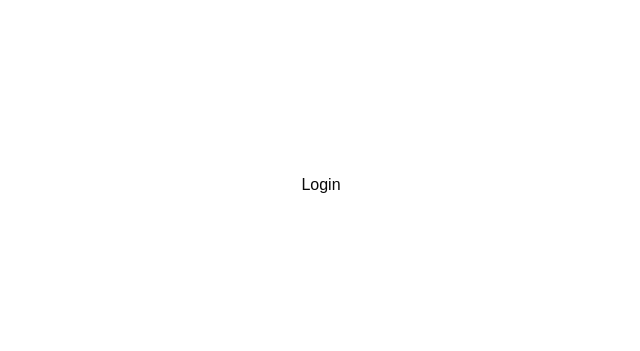
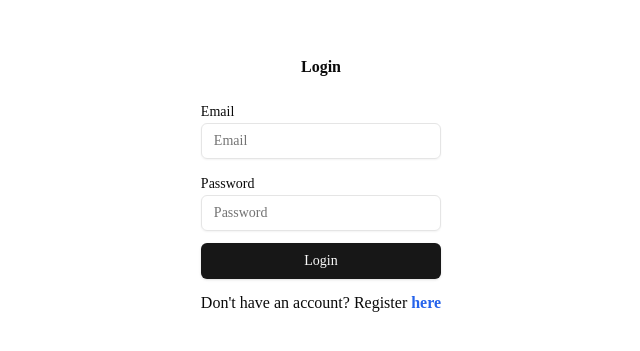
Before and after one commit to RHadiyasa/travel-apps, a Next.js app: page /login in a window 1280 px wide. Shown: the part 215-566 px from the top of the page, without its empty margins (319-959 px from the left). Built offline with nearby package versions, Linux system fonts and the light colour scheme.

Commit message:
Add Login and Register

```diff
--- a/src/app/globals.css
+++ b/src/app/globals.css
@@ -3,7 +3,7 @@
 @tailwind utilities;
 
 body {
-  font-family: Arial, Helvetica, sans-serif;
+  font-family: poppins;
 }
 
 @layer utilities {
--- /dev/null
+++ b/src/app/home/page.jsx
@@ -0,0 +1,15 @@
+import { Button } from "@/components/ui/button";
+import React from "react";
+
+const HomePage = () => {
+  return (
+    <div className="flex h-screen items-center justify-center">
+      <div className="grid">
+        <div>Home Page</div>
+        <Button>Logout</Button>
+      </div>
+    </div>
+  );
+};
+
+export default HomePage;
--- a/src/app/login/page.jsx
+++ b/src/app/login/page.jsx
@@ -1,9 +1,76 @@
-import React from "react";
+"use client";
+import { Button } from "@/components/ui/button";
+import { Input } from "@/components/ui/input";
+import { loginUser } from "@/service/user.service";
+import Link from "next/link";
+import React, { useState } from "react";
+import { useRouter } from "next/navigation";
 
 const Login = () => {
+  const [email, setEmail] = useState("");
+  const [password, setPassword] = useState("");
+  const router = useRouter();
+
+  const handleLogin = async () => {
+    if (!email || !password) {
+      alert("Email or password are required");
+      return;
+    }
+
+    // Do something with the email and password
+    const loginData = { email, password };
+
+    try {
+      const loginUserData = await loginUser(loginData);
+      console.log("Data User: ", loginUserData);
+
+      if (!loginUserData) {
+        alert("Login Failed");
+        return;
+      }
+
+      // Masukin data LoginUserData ke dalam Store (redux)
+      // Logic redux
+
+      // Redirect to home page
+      router.push("/home");
+    } catch (error) {
+      console.error("Login Failed", error);
+    }
+  };
+
   return (
     <div className="flex h-screen w-screen items-center justify-center">
-      Login
+      <div className="grid items-center justify-center">
+        <div className="text-center font-bold mb-5">Login</div>
+        <div className="grid gap-3">
+          <div>
+            <label className="text-sm">Email</label>
+            <Input
+              type="email"
+              placeholder="Email"
+              value={email}
+              onChange={(e) => setEmail(e.target.value)}
+            />
+          </div>
+          <div>
+            <label className="text-sm">Password</label>
+            <Input
+              type="password"
+              placeholder="Password"
+              value={password}
+              onChange={(e) => setPassword(e.target.value)}
+            />
+          </div>
+          <Button onClick={handleLogin}>Login</Button>
+          <p>
+            Don't have an account? Register{" "}
+            <Link href="/register" className="font-semibold text-blue-600">
+              here
+            </Link>
+          </p>
+        </div>
+      </div>
     </div>
   );
 };
--- a/src/app/register/page.jsx
+++ b/src/app/register/page.jsx
@@ -1,6 +1,7 @@
 "use client";
 import { Button } from "@/components/ui/button";
 import { Input } from "@/components/ui/input";
+import { uploadImage } from "@/lib/upload-image";
 import { registerUser } from "@/service/user.service";
 import Link from "next/link";
 import { useRouter } from "next/navigation";
@@ -29,14 +30,27 @@ const Register = () => {
       return;
     }
 
-    // INI OBJECT KONTOL
+    // kalo si user gak ngisi foto, dia akan diisi dengan string kosong
+    let uploadedImageUrl = "";
+
+    // kalo user upload foto
+    if (profilePictureUrl) {
+      uploadedImageUrl = await uploadImage(profilePictureUrl);
+      console.log("URL kontol: ", uploadedImageUrl);
+
+      if (!uploadedImageUrl) {
+        alert("Image upload failed");
+        return;
+      }
+    }
+
     const userData = {
       name,
       email,
       password,
       passwordRepeat,
       role,
-      profilePictureUrl,
+      profilePictureUrl: uploadedImageUrl,
       phoneNumber,
     };
 
@@ -102,7 +116,7 @@ const Register = () => {
             <Input
               type="file"
               placeholder="Profile Pict URL"
-              onChange={(e) => setProfilePictureUrl(e.target.value)}
+              onChange={(e) => setProfilePictureUrl(e.target.files[0])}
             />
             <Input
               type="number"
--- a/src/lib/axios.js
+++ b/src/lib/axios.js
@@ -8,3 +8,11 @@ export const axiosInstance = axios.create({
         "apiKey": process.env.NEXT_PUBLIC_API_KEY
     }
 })
+
+export const axiosInstanceUploadImage = axios.create({
+    baseURL: "https://travel-journal-api-bootcamp.do.dibimbing.id",
+    headers: {
+        "Content-Type": "multipart/form-data",
+        "apiKey": process.env.NEXT_PUBLIC_API_KEY
+    }
+})
--- /dev/null
+++ b/src/lib/upload-image.js
@@ -0,0 +1,19 @@
+import { axiosInstanceUploadImage } from "./axios";
+
+export const uploadImage = async (file) => {
+  const formData = new FormData();
+  formData.append("image", file);
+
+  try {
+    // proses upload ke database (endpoint)
+    const response = await axiosInstanceUploadImage.post(
+      "/api/v1/upload-image",
+      formData
+    );
+    console.log("Image upload success", response);
+    return response.data.url;
+  } catch (error) {
+    console.error("Image upload failed", error);
+    return null;
+  }
+};
--- a/src/service/user.service.js
+++ b/src/service/user.service.js
@@ -7,11 +7,19 @@ export const registerUser = async (userData) => {
     console.log("Register Success", response);
     return response.data;
   } catch (error) {
-    console.error(error);
+    console.error("Register Failed", error);
   }
 };
 
-export const loginUser = () => {};
+export const loginUser = async (loginData) => {
+  try {
+    const response = await axiosInstance.post("/api/v1/login", loginData);
+    console.log("Login Success", response);
+    return response.data;
+  } catch (error) {
+    console.error("Login Failed", error);
+  }
+};
 
 export const logoutUser = () => {};
 
```
